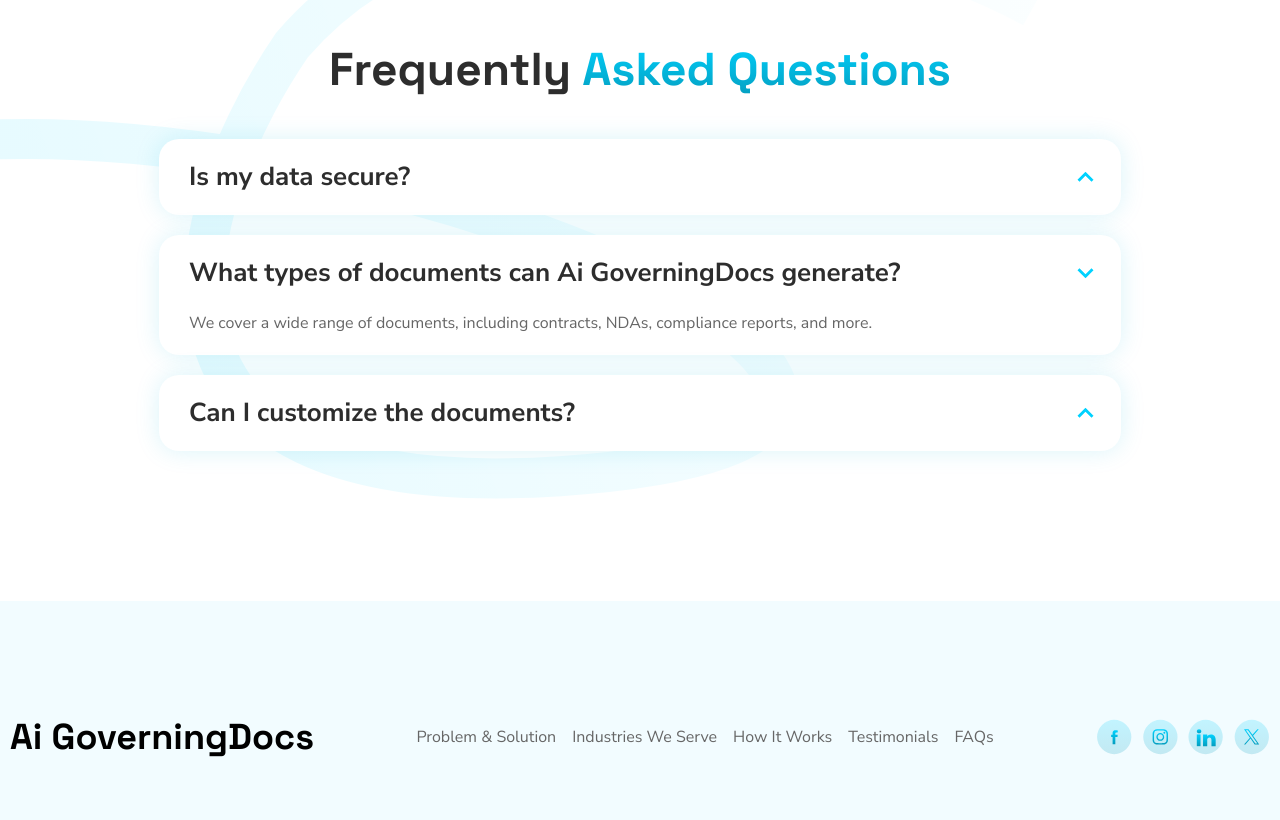
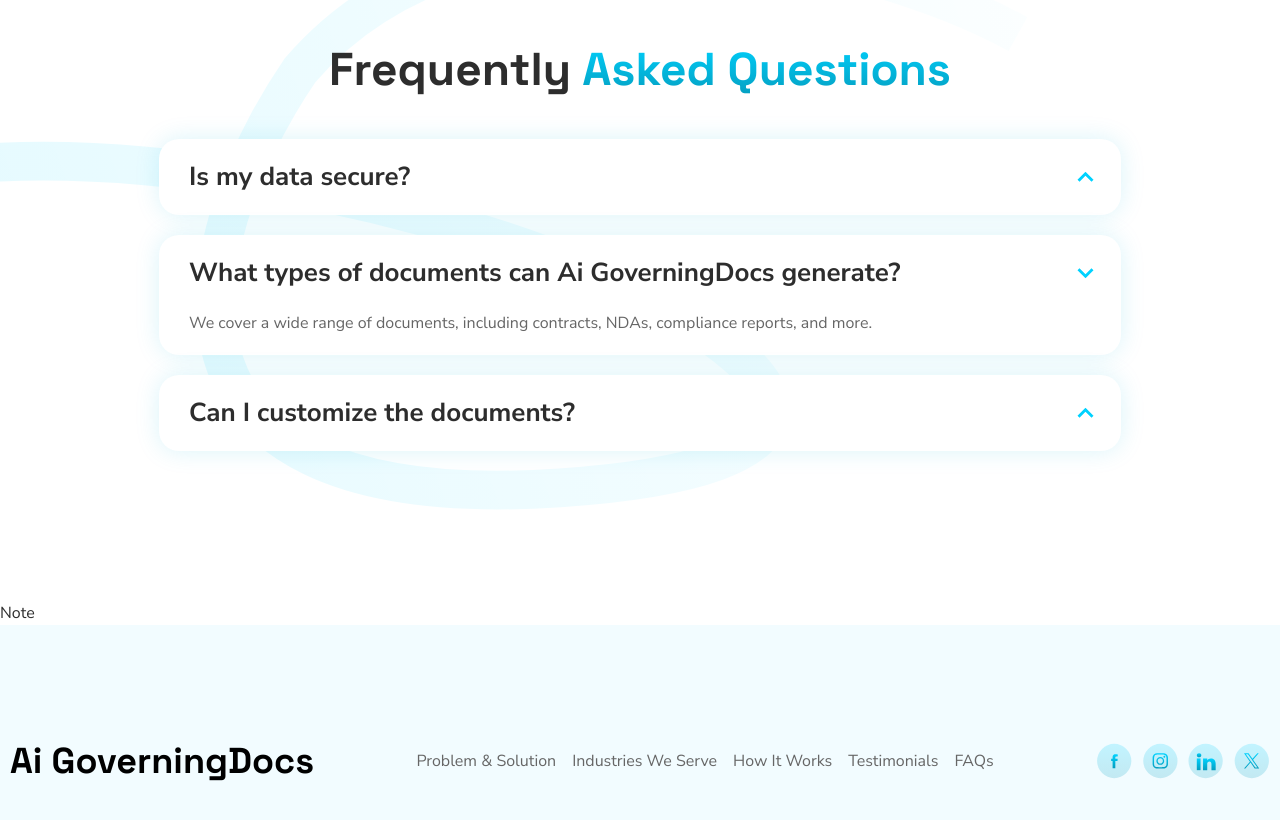
Before and after one commit to kazimorwan498/Governing_Docs, a React (Vite) app: page / in a window 1280 px wide. Shown: the part 2935-3755 px from the top of the page. Built offline with nearby package versions, Linux system fonts and the light colour scheme.

Commit message:
Added FAQ bg

```diff
--- a/src/App.jsx
+++ b/src/App.jsx
@@ -6,6 +6,7 @@ import ProblemSolution from "./Component/Landing/ProblemSolution/ProblemSolution
 import Reviews from "./Component/Landing/Reviews/Reviews";
 import Partners from "./Component/Landing/Partners";
 import FAQ from "./Component/Landing/FAQs/FAQ";
+import Note from "./Component/Landing/Note";
 
 function App() {
 	return (
@@ -17,6 +18,7 @@ function App() {
 				<Reviews />
 				<Partners />
 				<FAQ />
+				<Note />
 				<Footer />
 			</main>
 		</>
--- a/src/Component/Landing/FAQs/FAQ.jsx
+++ b/src/Component/Landing/FAQs/FAQ.jsx
@@ -9,7 +9,7 @@ export default function FAQ() {
 	const handleChange = (index) => setActive(Active === index ? -1 : index);
 
 	return (
-		<section className="py-[30px] sm:py-20 lg:py-[100px] xl:py-[150px] px-2.5 mt-5 md:mt-[50px] bg-[url(/faq-bg.svg)] bg-no-repeat bg-left-top">
+		<section className="py-[30px] sm:py-20 lg:py-[100px] xl:py-[150px] px-2.5 mt-5 md:mt-[50px] relative">
 			<Container className="max-w-[982px]">
 				<Headings gradient="Asked Questions" className="text-center">
 					Frequently
@@ -26,6 +26,12 @@ export default function FAQ() {
 					))}
 				</div>
 			</Container>
+
+			<img
+				src="/faq-bg.svg"
+				alt="faq-bg"
+				className="absolute top-[30px] left-0 !h-[590px] !w-[1045px] -z-10"
+			/>
 		</section>
 	);
 }
--- a/src/Component/Landing/FAQs/FAQCard.jsx
+++ b/src/Component/Landing/FAQs/FAQCard.jsx
@@ -6,7 +6,7 @@ export default function FAQCard({ que, ans, onClick, isActive }) {
 		<div className="shadow-faq rounded-[20px] py-5 px-[30px] bg-white">
 			<button
 				onClick={onClick}
-				className="inline-flex justify-between items-center gap-5 w-full"
+				className="inline-flex justify-between items-center gap-5 w-full cursor-pointer"
 			>
 				<h3 className="font-bold text-lg lg:text-[26px] lg:leading-[36px] text-start">
 					{que}
--- /dev/null
+++ b/src/Component/Landing/Note.jsx
@@ -0,0 +1,5 @@
+export default function Note() {
+  return (
+    <div>Note</div>
+  )
+}
```
